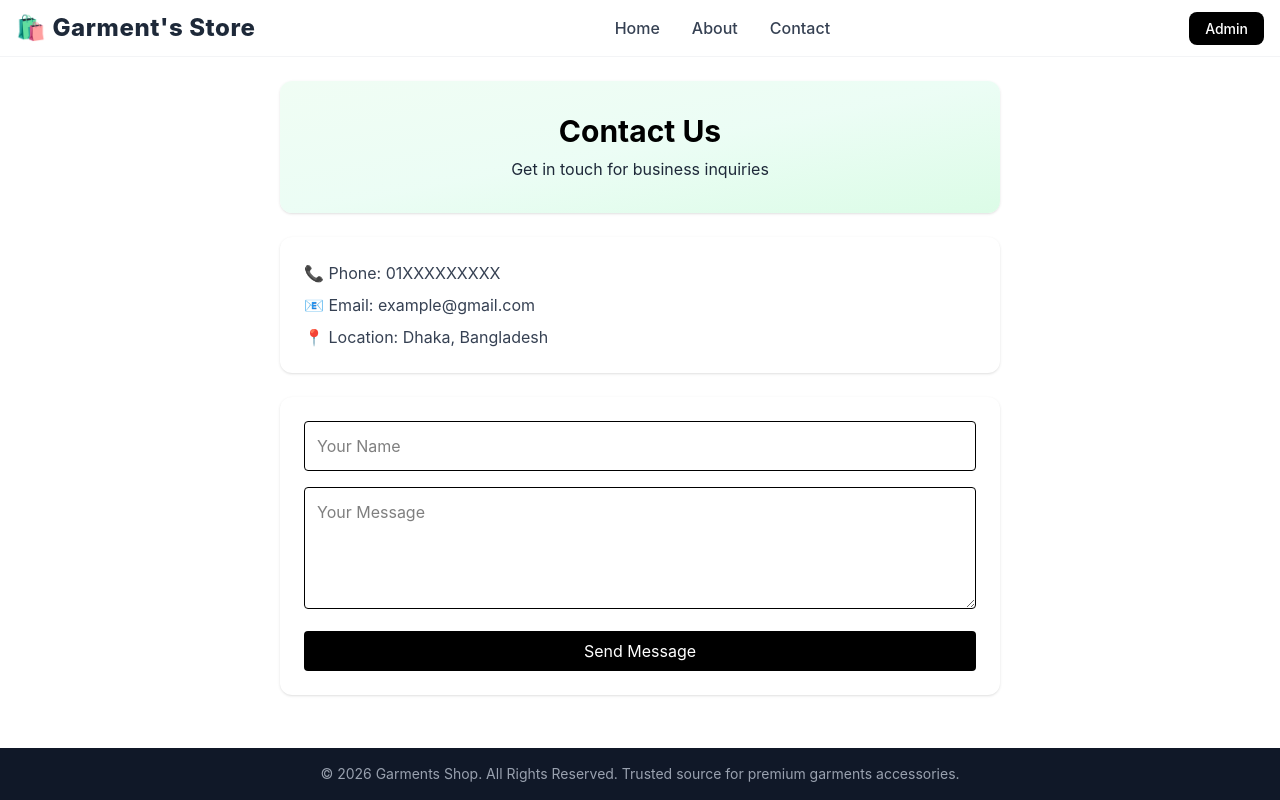
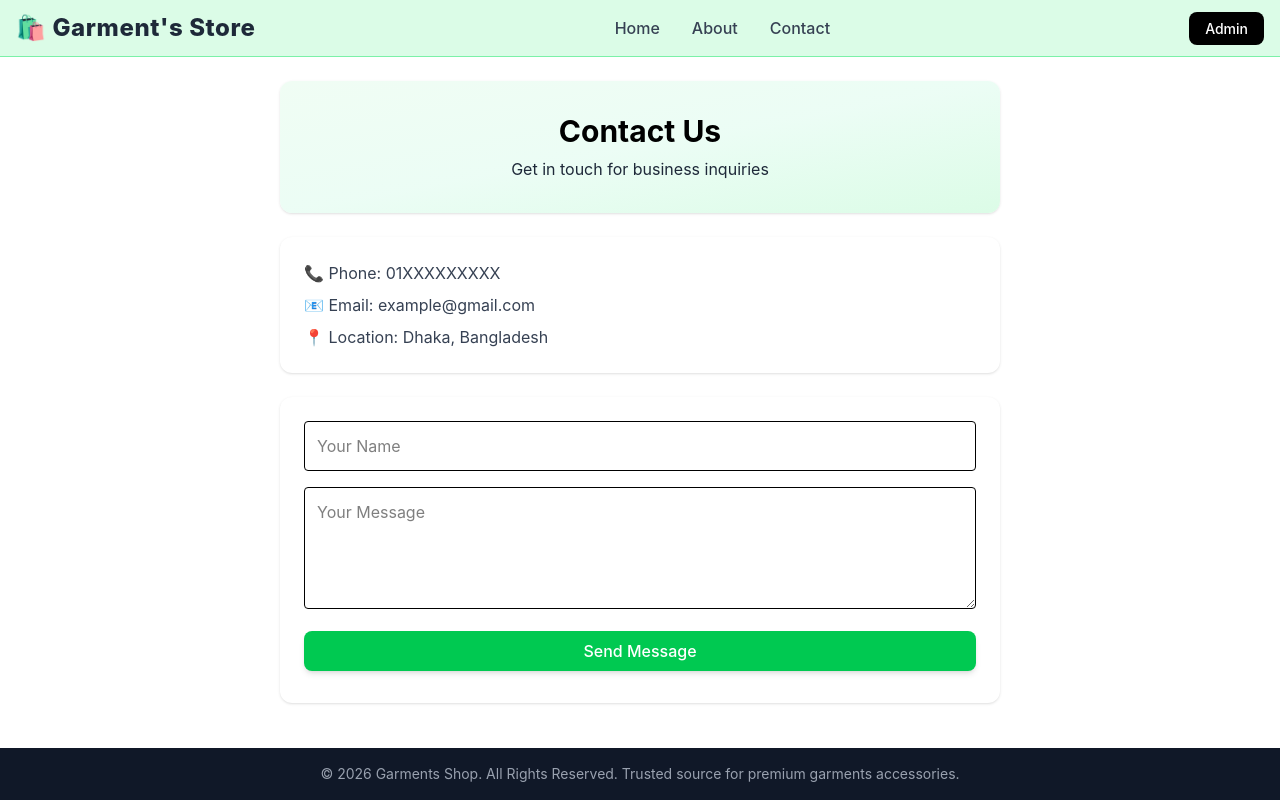
Before and after one commit to bscsemaruf/simple-shop, a React (Vite) app in the folder frontend/: page /contact in a window 1280 px wide. Built offline with nearby package versions, Linux system fonts and the light colour scheme.

Commit message:
few update

```diff
--- a/frontend/src/App.tsx
+++ b/frontend/src/App.tsx
@@ -10,7 +10,7 @@ export default function App() {
       {/* FULL PAGE LAYOUT */}
       <div className="min-h-screen flex flex-col">
         {/* NAVBAR */}
-        <nav className="w-full bg-white/80 backdrop-blur-md border-b border-gray-100 sticky top-0 z-50">
+        <nav className="w-full bg-green-100 backdrop-blur-md border-b border-green-300 sticky top-0 z-50">
           <div className="max-w-7xl mx-auto px-4 py-3 flex items-center justify-between flex-wrap gap-2">
             {/* LOGO */}
             <div className="text-lg md:text-2xl font-extrabold tracking-wide text-gray-800">
--- a/frontend/src/pages/Admin.tsx
+++ b/frontend/src/pages/Admin.tsx
@@ -132,7 +132,8 @@ export default function Admin() {
         </button>
       </div>
 
-      <h2 className="text-xl font-bold mb-4">Admin Panel</h2>
+      <h2 className="text-2xl font-bold mb-8 text-center">Admin Panel</h2>
+      <h2 className="text-xl font-bold mb-4">Product Add</h2>
 
       {/* NAME */}
       <input
@@ -163,11 +164,28 @@ export default function Admin() {
         ))}
       </select>
 
+      {/* ADD CATEGORY */}
+      <div className="flex  gap-2 mb-2 justify-between items-center ">
+        <input
+          className="flex-1 border border-green-400 p-2  rounded-md"
+          placeholder="New Category"
+          value={newCat}
+          onChange={(e) => setNewCat(e.target.value)}
+        />
+
+        <button
+          onClick={addCategory}
+          className="bg-blue-500 text-white px-4 py-2 rounded "
+        >
+          Add
+        </button>
+      </div>
+
       {/* FILE */}
       <input
         key={fileKey}
         type="file"
-        className="border border-green-400 p-2 mb-2 rounded-md w-full"
+        className="border border-green-400 p-2 mb-6 rounded-md w-full"
         onChange={(e) => setForm({ ...form, image: e.target.files?.[0] })}
       />
 
@@ -182,23 +200,6 @@ export default function Admin() {
       >
         Add Product
       </button>
-
-      {/* ADD CATEGORY */}
-      <div className="flex gap-2">
-        <input
-          className="border border-green-400 p-2 w-full rounded-md"
-          placeholder="New Category"
-          value={newCat}
-          onChange={(e) => setNewCat(e.target.value)}
-        />
-
-        <button
-          onClick={addCategory}
-          className="bg-blue-500 text-white px-3 rounded"
-        >
-          Add
-        </button>
-      </div>
     </div>
   );
 }
--- a/frontend/src/pages/Contact.tsx
+++ b/frontend/src/pages/Contact.tsx
@@ -54,7 +54,11 @@ export default function Contact() {
 
         <button
           onClick={submit}
-          className="bg-black text-white w-full py-2 rounded hover:bg-gray-800"
+          className="px-4 py-2 w-full mb-2 rounded-lg text-md font-medium
+    bg-green-500 text-white
+    shadow-md hover:shadow-lg
+    hover:bg-green-600 hover:scale-[1.02]
+    transition-all duration-200"
         >
           Send Message
         </button>
--- a/frontend/src/pages/Home.tsx
+++ b/frontend/src/pages/Home.tsx
@@ -102,7 +102,7 @@ export default function Home() {
   };
 
   return (
-    <div className="p-6">
+    <div className="pb-6">
       {/* HERO */}
       <div className="bg-linear-to-br from-green-50 via-emerald-50 to-green-200 min-h-[40vh] rounded-xl p-16 mb-6 shadow-sm flex flex-col justify-center text-center">
         <h1 className="text-3xl font-bold">
```
